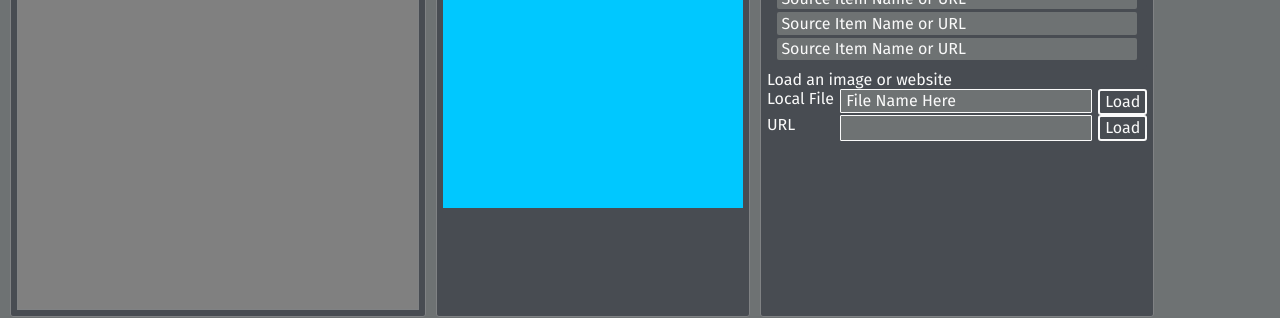
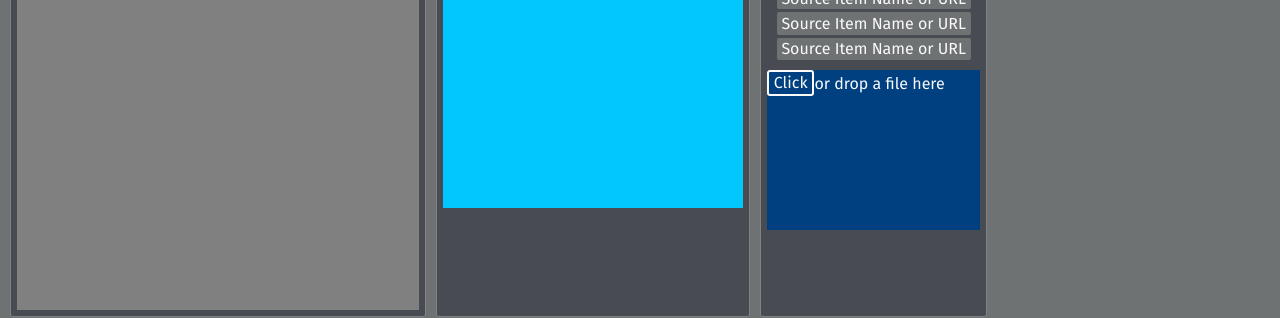
Before and after one commit to philrmass/style-explorer, a React app: page / in a window 1280 px wide. Shown: the part 268-586 px from the top of the page. Built offline with nearby package versions, Linux system fonts and the light colour scheme.

Commit message:
connect file input to button

```diff
--- a/src/components/Button.jsx
+++ b/src/components/Button.jsx
@@ -2,15 +2,18 @@ import React from 'react';
 import PropTypes from 'prop-types';
 import styles from './Button.css';
 
-function Button({children}) {
+function Button({ onClick, children }) {
   return (
-    <button className={styles.button}>
+    <button
+      className={styles.button}
+      onClick={onClick}>
       {children}
     </button>
   );
 }
 
 Button.propTypes = {
+  onClick: PropTypes.func,
   children: PropTypes.oneOfType([
     PropTypes.string,
     PropTypes.element
--- a/src/components/SourceLoadForm.css
+++ b/src/components/SourceLoadForm.css
@@ -1,11 +1,13 @@
 .sourceLoadForm {
+  height: 10em;
+  background-color: #004080;
 }
 
-.form {
-  display: grid;
-  grid-template-columns: repeat(3, auto);
+input[type="file"] {
+  display: none;
 }
 
+/*
 .inputLabel {
   display: inline-block;
 }
@@ -27,3 +29,4 @@
 
 .input:focus {
 }
+*/
--- a/src/components/SourceLoadForm.jsx
+++ b/src/components/SourceLoadForm.jsx
@@ -5,13 +5,57 @@ import styles from './SourceLoadForm.css';
 class SourceLoadForm extends React.Component {
   constructor(props) {
     super(props);
+    this.handleFileClick = this.handleFileClick.bind(this);
+    this.handleFileChange = this.handleFileChange.bind(this);
+    //this.handleChange = this.handleChange.bind(this);
+    //this.handleFileSubmit = this.handleFileSubmit.bind(this);
+    //this.handleUrlSubmit = this.handleUrlSubmit.bind(this);
+    this.fileInput = React.createRef();
   }
 
+  handleFileClick(event) {
+    event.preventDefault();
+    this.fileInput.current.click();
+    console.log('file click', this.fileInput.current);
+  }
+
+  handleFileChange(event) {
+    event.preventDefault();
+    console.log('file change', this.fileInput.current.files);
+  }
+  /*
+  handleChange(event) {
+    event.preventDefault();
+    console.log('change');
+  }
+
+  handleFileSubmit(event) {
+    event.preventDefault();
+    console.log('submit', this.fileInput.current.files[0]);
+  }
+
+  handleUrlSubmit(event) {
+    event.preventDefault();
+    console.log('submit', this.fileInput);
+  }
+
+*/
   render() {
     return (
       <div className={styles.sourceLoadForm}>
+        <Button onClick={this.handleFileClick}>
+          Click
+        </Button>
+        <span>or drop a file here</span>
+        <input type='file' ref={this.fileInput} onChange={this.handleFileChange}/>
+      </div>
+    );
+  }
+}
+/*
+        <input id='input' type='file' ref={this.fileInput}/>
         <div>Load an image or website</div>
-        <form className={styles.form}>
+        <form className={styles.form} onSubmit={this.handleFileSubmit}>
           <span className={styles.inputLabel}>
             Local File
           </span>
@@ -19,24 +63,23 @@ class SourceLoadForm extends React.Component {
             <span className={styles.input}>
               File Name Here
             </span>
-            <input id='input' type='file'/>
+            <input id='input' type='file' ref={this.fileInput}/>
           </label>
           <Button>
             Load
           </Button>
+        </form>
+        <form className={styles.form} onSubmit={this.handleUrlSubmit}>
           <label htmlFor='urlInput'>
             <span className={styles.inputLabel}>
               URL
             </span>
           </label>
-          <input id='urlInput' type='text' className={styles.input}/>
+          <input id='urlInput' type='text' className={styles.input} onChange={this.handleChange}/>
           <Button>
             Load
           </Button>
         </form>
-      </div>
-    );
-  }
-}
+        */
 
 export default SourceLoadForm;
--- a/src/index.css
+++ b/src/index.css
@@ -40,7 +40,3 @@ input {
   font: inherit;
   outline: none;
 }
-
-input[type="file"] {
-  display: none;
-}
```
